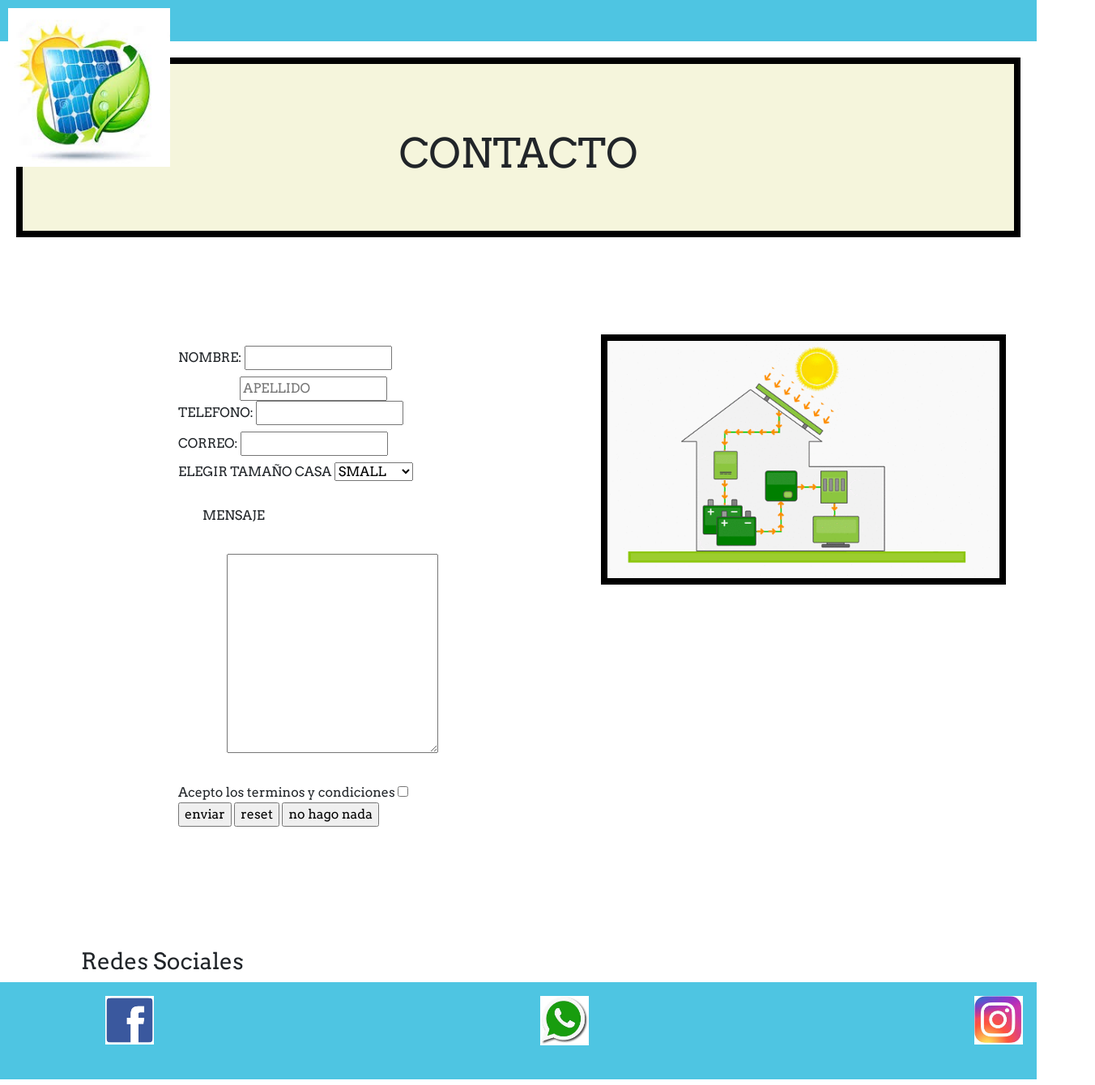
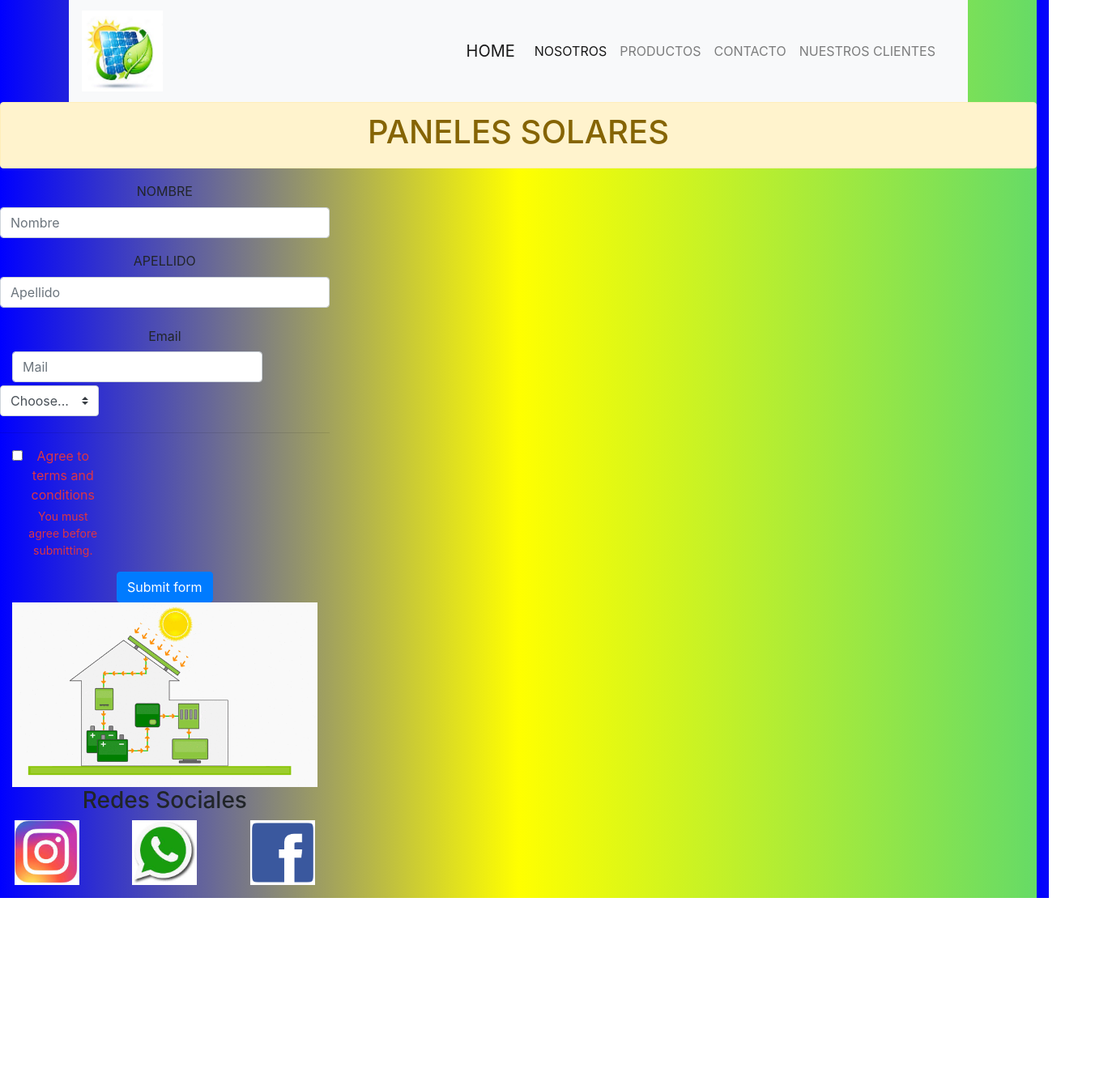
Before and after one commit to DeboEliza/Trabajo-Bootstrap, a plain HTML site: page views/contacto.html in a window 1280 px wide. Shown: the whole page at 81% size, 1352 px wide, since content can reach past the window. After the commit the page ends 1109 px from the top, so only its background shows below. Drawn offline with nearby package versions, Linux system fonts and the light colour scheme.

Commit message:
modificando con bootstrap

```diff
--- a/CSS/estilo-contacto.css
+++ b/CSS/estilo-contacto.css
@@ -1,112 +1,2 @@
-*{
-    margin: 0px;
-    font-family: 'Arvo', serif;
+.color{ background-image: linear-gradient(to left, rgb(102, 219, 102),yellow,blue) ;
 }
-
-.logo{
-    margin-bottom: -5cm;
-    width: 200px;
-}
-
-.div_logo{
-    background-color:rgb(78, 197, 226);
-}
-
-body{
-    background: rgb(147, 255, 75);
-}
-
-ul {display: flex;
-    flex-direction: row;
-    position: relative;
-    bottom: 130px;
-    left: 200px;
-    padding-left: 140px;
-    margin: 10%;
-}
-
-a{
-    color: black; padding: 10px;
-    font-size: 17px;
-}
-
-li{
-    list-style-type:none;
-    color: black;
-}
-
-.titulo{
-    font-size: 50px;
-    text-align: center;
-    padding: 66px;
-    padding-top: 80px;
-    background-color: beige;
-    margin: 20px;
-    border: 8px solid black;
-}
-
-.grid{
-    display: grid;
-    grid-template-columns: 40% 30%;
-    grid-auto-rows: 30% 50%;
-    grid-column-gap: 10px;
-    margin-left: 100px;
-
-}
-
-.formulario{
-    padding: 20px;
-    padding-left: 20px;
-    padding-bottom: 150px;
-    margin-top: 20%;
-    margin-left: 100px;
-}
-.apellido{
-    margin-left: 23%;
-}
-
-.gif{
-    width: 500px;
-    margin-top: 100px;
-    border: 8px solid black;
-    margin-bottom: 100px;
-    margin-left: 160px;
-}
-
-
-.hola{
-    padding: 30px;
-    padding-bottom: 5px;
-}
-
-.area{
-    width: 200px;
-    padding: 30px;
-    margin-left:30px;
-
-}
-
-.redes{
-    width: 80px;
-    padding-left: 20px;
-}
-
-.redes-display{
-    display: flex;
-    flex-direction: row-reverse;
-    justify-content:space-between;
-    padding: 7px;
-    padding-left: 100px;
-
-}
-
-h3{
-    padding-left: 100px;
-
-}
-
-
-.pie{
-    background-color:rgb(78, 197, 226);
-    margin: 0px;
-}
--- a/CSS/estilo.css
+++ b/CSS/estilo.css
@@ -0,0 +1,2 @@
+.color{ background-image: linear-gradient(to left, rgb(102, 219, 102),yellow,blue) ;
+}
--- a/views/contacto.html
+++ b/views/contacto.html
@@ -6,79 +6,109 @@
     <meta name="viewport" content="width=device-width, initial-scale=1.0">
     <title>contacto - 24825</title>
     <link rel="stylesheet" href="../css/estilo-contacto.css">
-    <link rel="preconnect" href="https://fonts.googleapis.com">
-    <link rel="preconnect" href="https://fonts.gstatic.com" crossorigin>
-    <link href="https://fonts.googleapis.com/css2?family=Arvo&display=swap" rel="stylesheet">
     <link rel="stylesheet" href="https://cdn.jsdelivr.net/npm/bootstrap@4.6.1/dist/css/bootstrap.min.css" integrity="sha384-zCbKRCUGaJDkqS1kPbPd7TveP5iyJE0EjAuZQTgFLD2ylzuqKfdKlfG/eSrtxUkn" crossorigin="anonymous">
 </head>
-<body>
-    <header>
-        <div class="div_logo">
-            <a href="../index.html"><img src="../assets/img/images-logo.jpg" alt="logo" class="logo"> </a>
-            <nav>
-                <ul>
-                  <li><a href="../index.html">HOME</a></li>
-                  <li><a href="nosotros.html">NOSOTROS</a></li>
-                  <li><a href="productos.html">PRODUCTOS</a></li>
-                  <li><a href="#">CONTACTO</a></li>
-                  <li><a href="opiniones de nuestros clientes.html">OPINIONES DE NUESTROS CLIENTES</a></li>
-                </ul>
+<body class="color">
+    <!--HEADER  LOGO + NAV-->
+    <div class="container">
+       <div class="row">
+               <div class="col-lg-12 col-sm-12">
+                   <!-- Just an image -->
+                       <nav class="navbar navbar-light bg-light">
+                            <a class="navbar-brand" href="../index.html">
+                            <img src="../assets/Img/images-logo.jpg" width="100" height="100" alt="logo">
+                                <nav class="navbar navbar-expand-lg navbar-light bg-light">
+                                    <a class="navbar-brand" href="../index.html">HOME</a>
+                                    <button class="navbar-toggler" type="button" data-toggle="collapse" data-target="#navbarNavAltMarkup" aria-controls="navbarNavAltMarkup" aria-expanded="false" aria-label="Toggle navigation">
+                                      <span class="navbar-toggler-icon"></span>
+                                    </button>
+                                    <div class="collapse navbar-collapse" id="navbarNavAltMarkup">
+                                      <div class="navbar-nav">
+                                         <a class="nav-link active" href="../index.html">NOSOTROS <span class="sr-only">(current)</span></a>
+                                         <a class="nav-link" href="../index.html">PRODUCTOS</a>
+                                         <a class="nav-link" href="../index.html">CONTACTO</a>
+                                         <a class="nav-link" href="../index.html" >NUESTROS CLIENTES</a>
+                                      </div>
+                                    </div>
+                                </nav>
                        </nav>
                 </div>
-    </header>
-    <div>
-        <h3 class="titulo">CONTACTO</h3>
            </div>
-    <main class="grid">
-        <form action="#" class="formulario">
-            <Label for="nombre"> NOMBRE:
-                <input type="text" name="nombre">
-            </Label><br>
-                <input type="text" name="apellido" placeholder="APELLIDO" class="apellido">
-                    <br>
-            <label for="pass">  TELEFONO:
-                <input type="password" name="pass">
-            </label><br>
-            <label for="edge"> CORREO:
-                <input type="email">
-            </label>
-            <div> ELEGIR TAMAÑO CASA
-               <select name="talle" id="talle">
-                   <option value="s">SMALL</option>
-                   <option value="s">MEDIUM</option>
-                   <option value="s">LARGE</option>
-                   <option value="s">XLARGE</option>
+        </div>
+          <!--main-->
+            <div class="row">
+                <div class="col-lg-12 col-sm-12 text-center">
+                    <div class="alert alert-warning" role="alert">
+                        <h1> PANELES SOLARES</h1>
+                    </div>
+                </div>
+            </div>
+                <div class="row">
+                    <div class="col-lg-4 col-sm-12 text-center">
+                    <form>
+                       <div class="form-group">
+                          <label for="formGroupExampleInput">NOMBRE</label>
+                            <input type="text" class="form-control" id="formGroupExampleInput" placeholder="Nombre">
+                        </div>
+                        <div class="form-group">
+                           <label for="formGroupExampleInput2">APELLIDO</label>
+                            <input type="text" class="form-control" id="formGroupExampleInput2" placeholder="Apellido">
+                        </div>
+                        <div class="form-group">
+                           <label for="colFormLabel" class="col-sm-3 col-form-label">Email</label>
+                            <div class="col-sm-10">
+                              <input type="email" class="form-control" id="colFormLabel" placeholder="Mail">
+                            </div>
+                        <div class="form-row align-items-center">
+                           <div class="col-auto my-1">
+                               <label class="mr-sm-2 sr-only" for="inlineFormCustomSelect">Preference</label>
+                                <select class="custom-select mr-sm-2" id="inlineFormCustomSelect">
+                                    <option selected>Choose...</option>
+                                    <option value="1">SMALL</option>
+                                    <option value="2">MEDIO</option>
+                                    <option value="3">GRANDE</option>
                                </select>
                            </div>
-            <div class="hola">
-                MENSAJE
                         </div>
-            <div class="area">
-                <textarea name="" id="" cols="30" rows="10"></textarea>
+                        <hr>
+                        <div class="form-group col-lg-4 col-sm-12">
+                            <div class="form-check">
+                               <input class="form-check-input is-invalid" type="checkbox" value="" id="invalidCheck3" aria-describedby="invalidCheck3Feedback" required>
+                              <label class="form-check-label" for="invalidCheck3">
+                                Agree to terms and conditions
+                              </label>
+                              <div  id="invalidCheck3Feedback" class="invalid-feedback">
+                                  You must agree before submitting.
                               </div>
-            <div>Acepto los terminos y condiciones
-                <input type="checkbox" name="aceptar" value="1">
                             </div>
-                <input type="submit" value="enviar">
-                <input type="reset" value="reset">
-                <input type="button" value="no hago nada">
+                        </div>
+                          <button class="btn btn-primary" type="submit">Submit form</button>
                     </form>
-        <div>
-            <img src="../assets/Img/gif-casita.gif" alt="gif" class="gif">
+
+                    <div class="col-lg-12 col-sm-12">
+                        <img src="../assets/Img/gif-casita.gif"  class="d-block w-100" alt="gift">
                      </div>
-    </main>
+                    <div class="row">
+                </div>
+            <div class="col-lg-12  col-sm-12 text-center">
               <h3>Redes Sociales</h3>
-    <footer class="pie">
-    <div class="redes-display">
-            <a href="https://www.instagram.com/?hl=es-la"  rel="instagram" target="blank"> <img src="../assets/img/insta.jfif" alt="logo intagram" class="redes"> </a>
-            <a href="https://www.whatsapp.com/"  rel="whatsapp" target="blank"> <img src="../assets/img/whatsapp.jfif" alt="logo whatsapp" class="redes"> </a>
-            <a href="https://www.facebook.com/"  rel="face" target="blank"><img src="../assets/img/facebook.png" alt="facebook" class="redes"> </a>
+            </div>
+         <!--footer-->
+         <div class="row">
+            <div class="col-lg-4  col-sm-12">
+              <a href="https://www.instagram.com/?hl=es-la"  rel="instagram" target="blank"> <img src="../assets/img/insta.jfif" width="80" height="80" alt="logo intagram" class="redes"> </a>
+            </div>
+            <div class="col-lg-4  col-sm-12">
+               <a href="https://www.whatsapp.com/"  rel="whatsapp" target="blank"> <img src="../assets/img/whatsapp.jfif" width="80" height="80"alt="logo whatsapp" class="redes"> </a>
+             </div>
+              <div class="col-lg-4  col-sm-12">
+                <a href="https://www.facebook.com/"  rel="face" target="blank"><img src="../assets/img/facebook.png" width="80" height="80" alt="facebook" class="redes"> </a>
               </div>
               <div>
                 <a href="views/contacto.html"></a>
               </div>
       </div>
-    </footer>
+  </div>
   <script src="https://cdn.jsdelivr.net/npm/jquery@3.5.1/dist/jquery.slim.min.js" integrity="sha384-DfXdz2htPH0lsSSs5nCTpuj/zy4C+OGpamoFVy38MVBnE+IbbVYUew+OrCXaRkfj" crossorigin="anonymous"></script>
   <script src="https://cdn.jsdelivr.net/npm/bootstrap@4.6.1/dist/js/bootstrap.bundle.min.js" integrity="sha384-fQybjgWLrvvRgtW6bFlB7jaZrFsaBXjsOMm/tB9LTS58ONXgqbR9W8oWht/amnpF" crossorigin="anonymous"></script>
 </body>
```
Also changed, not shown: index.html (+17 -14 lines). Lines whose indentation alone changed are shown as unchanged.
